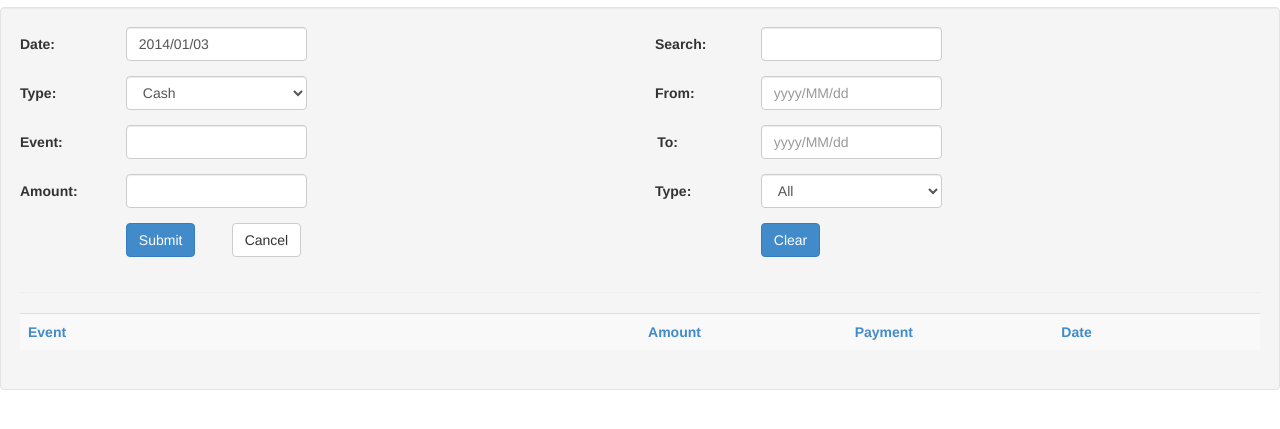
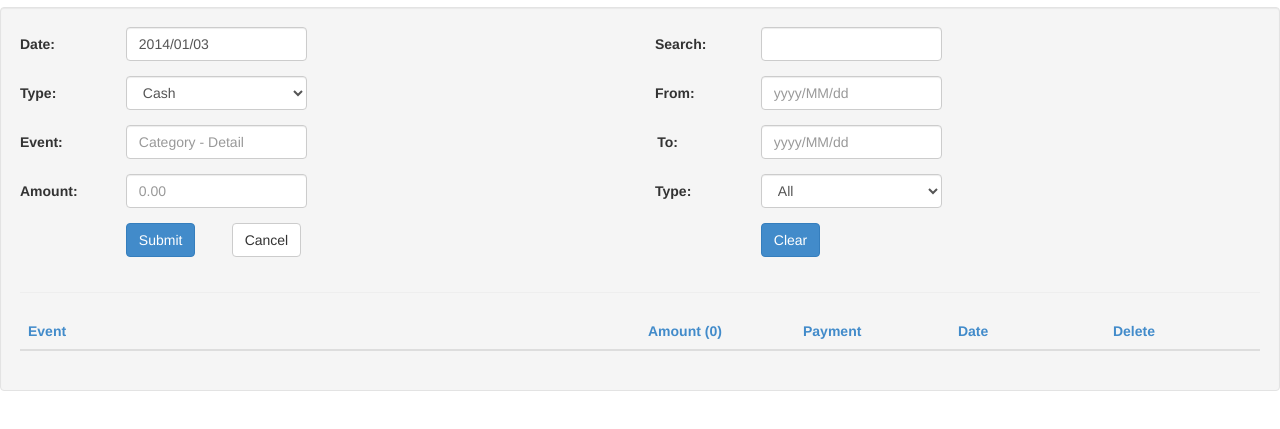
Before and after one commit to nono2000/finance, a plain HTML site: page index.html in a window 1280 px wide. Shown: the part 63-492 px from the top of the page. Drawn offline with Linux system fonts and the light colour scheme; no server answers.

Commit message:
v0.1.1 Added sorting & deleting

```diff
--- a/finance.js
+++ b/finance.js
@@ -5,6 +5,17 @@ app.controller('ShowCtrl',['$scope', '$http','$filter',
 		$scope.adddate = $filter('date')(new Date(),'yyyy/MM/dd');
 		$scope.payment = 'Cash';
 		$scope.searchType = '';
+		$scope.predicate = 'adddate';
+		$scope.reverse = true;
+
+		getdata();
+
+		function getdata(){
+			$http.get('/getdata').
+			success(function(data){
+				$scope.moneys = data;
+			});
+		};
 
 		$scope.cancel = function (){
 			$scope.item = '';
@@ -31,37 +42,38 @@ app.controller('ShowCtrl',['$scope', '$http','$filter',
 				$scope.moneys.push(data);
 				$scope.item = '';
 				$scope.amount = '';
-				$scope.payment = '';
+				$scope.payment = 'Cash';
 	  		});
 		};
 
-    	getdata();
-		function getdata(){
-			$http.get('/getdata').
+		$scope.delete = function (money){
+			var index = $scope.moneys.indexOf(money);
+			$http.delete('/delete/' + money._id).
 			success(function(data){
-				$scope.moneys = data;
+				$scope.moneys.splice(index, 1);
+	  		});
+		};
+
+		$scope.$watch('filteredMoneys', function() {
+			var total = 0;
+			angular.forEach($scope.filteredMoneys, function (money) {
+				total += money.amount;
 			});
-		};
+			$scope.total = total;
+		}, true);
 	}
 ]);
 
-app.filter('daterange', function ()
-{
-  return function(items,startDate, endDate)
-	{
-		var result = [];
+app.filter('daterange', function (){
+	return function(items,startDate, endDate){
+		var result = [],
+			startDate = (startDate && !isNaN(Date.parse(startDate))) ? Date.parse(startDate) : 0,
+			endDate = (endDate && !isNaN(Date.parse(endDate))) ? Date.parse(endDate) : new Date().getTime();
 
-		var startDate = (startDate && !isNaN(Date.parse(startDate))) ? Date.parse(startDate) : 0;
-		var endDate = (endDate && !isNaN(Date.parse(endDate))) ? Date.parse(endDate) : new Date().getTime();
-
-		if (items && items.length > 0)
-		{
-			angular.forEach(items, function (item)
-			{
+		if (items && items.length > 0){
+			angular.forEach(items, function (item){
 				var itemDate = new Date(item.adddate);
-
-				if (itemDate >=startDate && itemDate <= endDate)
-				{
+				if (itemDate >=startDate && itemDate <= endDate){
 					result.push(item);
 				}
 			});
--- a/index.html
+++ b/index.html
@@ -31,13 +31,13 @@
 				<div class="form-group">
 			 		<label class="col-md-1 control-label">Event: </label>
 					<div class="col-md-4 col-md-offset-1">
-						<input class="form-control" type="text" ng-model="item">
+						<input class="form-control" type="text" ng-model="item" placeholder="Category - Detail">
 					</div>
 				</div>
 				<div class="form-group">
 					<label class="col-md-1 control-label">Amount: </label>
 					<div class="col-md-4 col-md-offset-1">
-						<input class="form-control" type="text" ng-model="amount">
+						<input class="form-control" type="text" ng-model="amount" placeholder="0.00">
 					</div>
 				</div>
 				<div class="form-group">
@@ -90,18 +90,24 @@
 		</div>
 		<hr>
 		<table class="table table-striped">
+			<thead>
 			<tr>
-				<th class="col-md-6"><a href="" ng-click="predicate = 'item'; reverse=!reverse">Event</a></th>
-				<th class="col-md-2"><a href="" ng-click="predicate = 'amount'; reverse=!reverse">Amount</a></th>
-				<th class="col-md-2"><a href="" ng-click="predicate = 'payment'; reverse=!reverse">Payment</a></th>
-				<th class="col-md-2"><a href="" ng-click="predicate = 'adddate'; reverse=!reverse">Date</a></th>
+				<th class="col-md-4"><a href="" ng-click="predicate = 'item'; reverse=!reverse">Event</a></th>
+				<th class="col-md-1"><a href="" ng-click="predicate = 'amount'; reverse=!reverse">Amount ({{total}})</a></th>
+				<th class="col-md-1"><a href="" ng-click="predicate = 'payment'; reverse=!reverse">Payment</a></th>
+				<th class="col-md-1"><a href="" ng-click="predicate = 'adddate'; reverse=!reverse">Date</a></th>
+				<th class="col-md-1"><a href="">Delete</a></th>
 			</tr>
-			<tr ng-repeat="money in moneys | filter:{item:keyword} | filter:{payment:searchType} | daterange:startDate:endDate | orderBy:predicate:reverse">
+			</thead>
+			<tbody>
+			<tr ng-repeat="money in filteredMoneys = (moneys | filter:{item:keyword} | filter:{payment:searchType} | daterange:startDate:endDate) | orderBy:predicate:reverse">
 				<td>{{money.item}}</td>
 				<td>{{money.amount}}</td>
 				<td>{{money.payment}}</td>
 				<td>{{money.adddate}}</td>
+				<td>[ <a href="" ng-click="delete(money)">x</a> ]</td>
 			</tr>
+			<tbody>
 		</table>
 	</div>
 	</body>
```
Also changed, not shown: app.js (+15 -8 lines).
